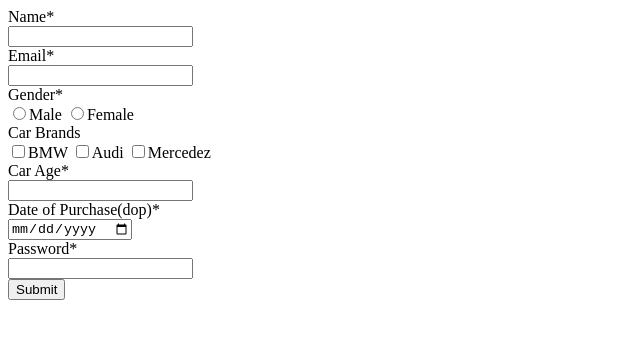
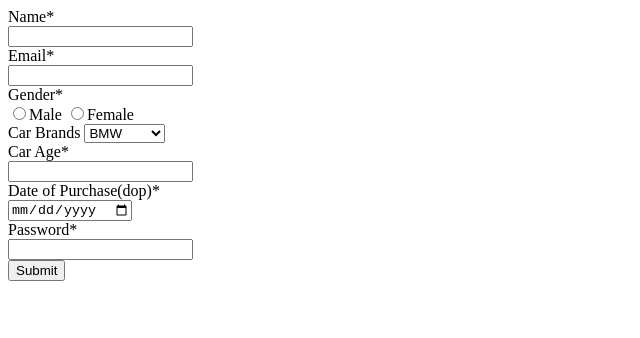
Before and after one commit to acciojob/car-insurance-form-Aditya049823, a website: page main.html in a window 1280 px wide. Shown: the whole page, without its empty margins (0-640 px from the left). Drawn offline with Linux system fonts and the light colour scheme.

Commit message:
created a submission

```diff
--- a/main.html
+++ b/main.html
@@ -23,10 +23,12 @@
 			<input type="radio" name="gender" id="gender" required>Female
 		</div>
 		<div>
-			<label for="cars">Car Brands</label><br>
-			<input type="checkbox" name="cars" id="bmw">BMW
-			<input type="checkbox" name="cars" id="audi">Audi
-			<input type="checkbox" name="cars" id="mercedez">Mercedez
+			<label for="cars">Car Brands</label>
+			<select name="cars" id="cars">
+				<option value="bmw">BMW</option>
+				<option value="audi">Audi</option>
+				<option value="mercedez">Mercedez</option>
+			</select>
 		</div>
 		<div>
 			<label for="carage">Car Age*</label><br>
```
